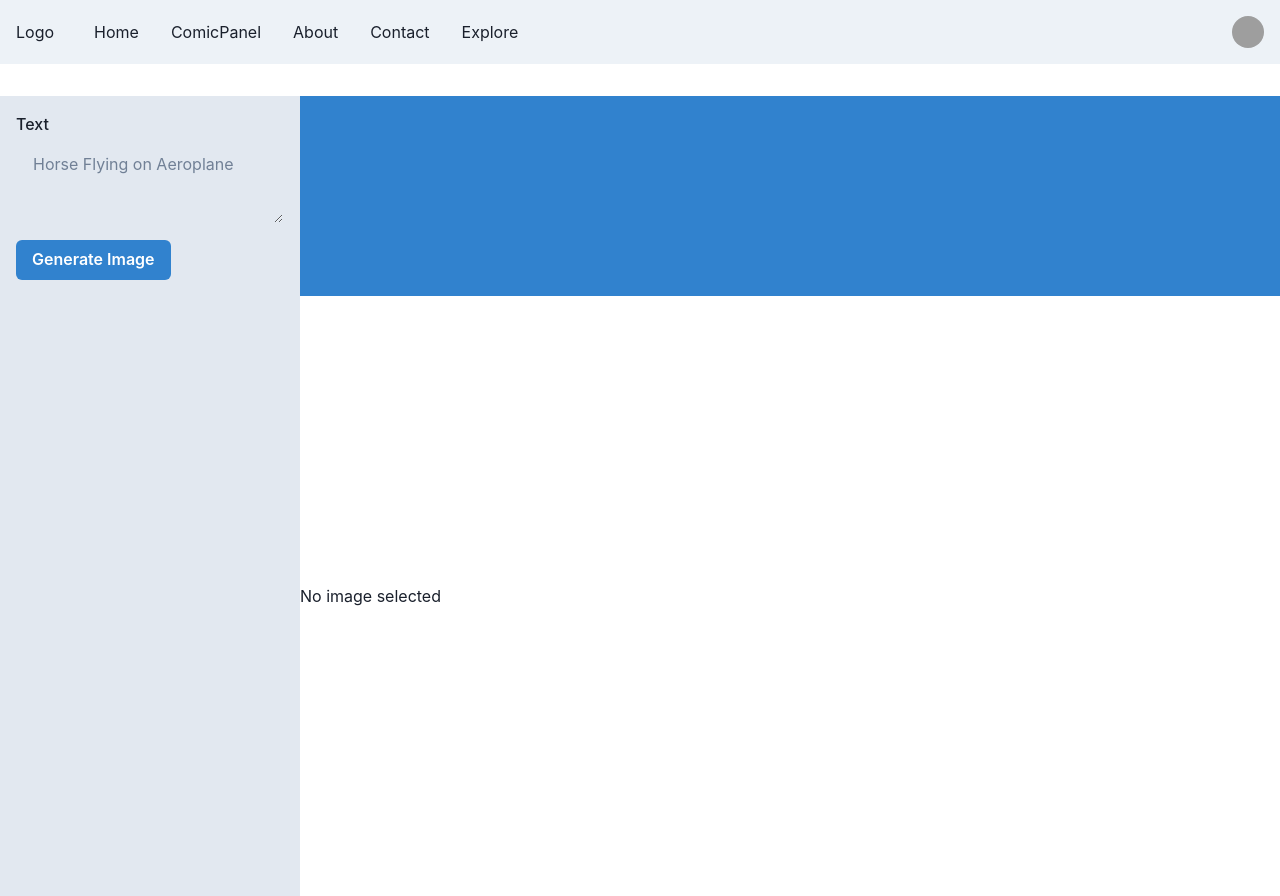
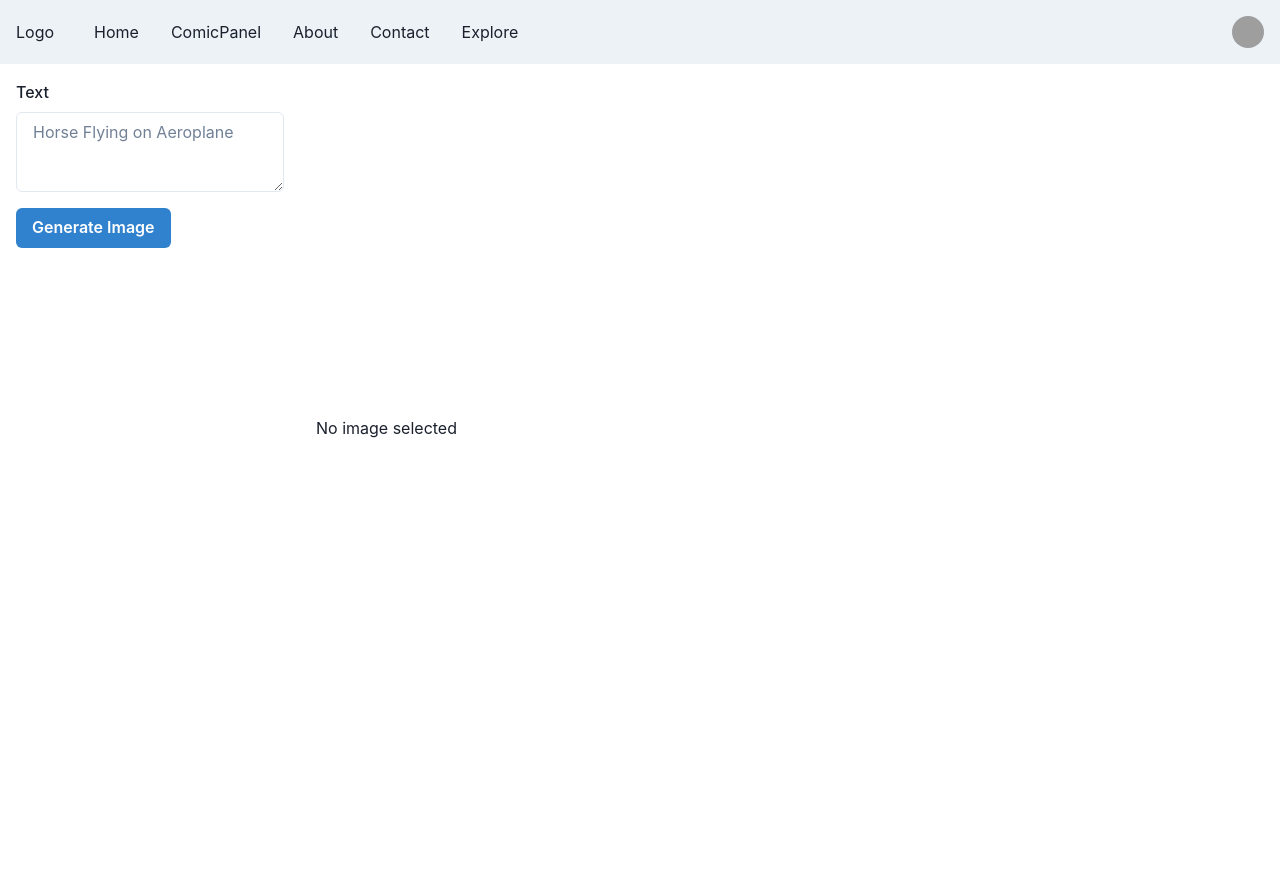
Before and after one commit to abhishek18008/Dashtoon-Assignment, a React (Vite) app: page / in a window 1280 px wide. After the commit the page ends 800 px from the top, so only its background shows below. Built offline with nearby package versions, Linux system fonts and the light colour scheme; grey boxes are pictures that could not be loaded.

Commit message:
fixed bugs in displaying images in topbar and added remove functionality

```diff
--- a/index.html
+++ b/index.html
@@ -5,7 +5,7 @@
     <meta name="viewport" content="width=device-width, initial-scale=1.0" />
     <title>Dashtoon Assignment</title>
   </head>
-  <body>
+  <body style="overflow-x:hidden;">
     <div id="root"></div>
     <script type="module" src="/src/main.jsx"></script>
   </body>
--- a/package.json
+++ b/package.json
@@ -19,8 +19,10 @@
     "markerjs2": "^2.31.2",
     "react": "^18.2.0",
     "react-dom": "^18.2.0",
+    "react-image-gallery": "^1.3.0",
     "react-redux": "^8.1.3",
-    "redux": "^4.2.1"
+    "redux": "^4.2.1",
+    "simplebar-react": "^3.2.4"
   },
   "devDependencies": {
     "@types/react": "^18.2.15",
--- a/src/components/FormSection.jsx
+++ b/src/components/FormSection.jsx
@@ -55,7 +55,7 @@ function FormSection() {
   };
 
   return (
-    <Box p="4">
+    <Box p="4" maxWidth={'300px'} minWidth={"300px"}>
       <form onSubmit={handleSubmit}>
         <FormControl>
           <FormLabel htmlFor="text">Text</FormLabel>
--- a/src/components/Layout.jsx
+++ b/src/components/Layout.jsx
@@ -1,44 +1,25 @@
-import React, { useState } from "react";
-import { Box, Flex } from "@chakra-ui/react";
+import React from "react";
+import { Flex, Box } from "@chakra-ui/react";
 import FormSection from "./FormSection";
 import TopBar from "./TopBar";
 import MainArea from "./MainArea";
 
 function Layout() {
-  const [generatedImages, setGeneratedImages] = useState([]);
-  const [selectedImage, setSelectedImage] = useState(null);
+  return (
+    <Flex height="91vh">
+      {/* Sidebar/Form Section */}
+        <FormSection />
 
-  const addImage = (imageData) => {
-    setGeneratedImages([...generatedImages, imageData]);
-  };
 
-  const updateImage = (index, updatedImageData) => {
-    const updatedImages = [...generatedImages];
-    updatedImages[index] = updatedImageData;
-    setGeneratedImages(updatedImages);
-  };
+      <Flex flex="1" flexDirection="column" width={"100%"}>
+        {/* Top Bar */}
+        {/* <Box bg="blue.500" height="250px"> */}
+          <TopBar />
+        {/* </Box> */}
 
-  const handleImageSelect = (image) => {
-    setSelectedImage(image);
-  };
-
-  return (
-    <Flex height="100vh">
-      {/* Right Sidebar */}
-      <Box width="300px" bg="gray.200">
-        <FormSection addImage={addImage} />
-      </Box>
-
-      <Flex flex="1" flexDirection="column">
-        <Box bg="blue.500" height="200px">
-          <TopBar/>
-        </Box>
-
-        {/* Main Area with Selected Image */}
-        <Flex flex="1">
-          <MainArea selectedImage={selectedImage}
-          generatedImages={generatedImages}
-          updateImage={updateImage} />
+        {/* Main Area */}
+        <Flex flex="1" p="4">
+          <MainArea />
         </Flex>
       </Flex>
     </Flex>
--- a/src/components/NavigationBar.jsx
+++ b/src/components/NavigationBar.jsx
@@ -97,8 +97,6 @@ export default function Simple() {
           </Box>
         ) : null}
       </Box>
-
-      <Box p={4}></Box>
     </>
   );
 }
--- a/src/components/TopBar.jsx
+++ b/src/components/TopBar.jsx
@@ -1,33 +1,49 @@
+
 import React from "react";
+import { Box, Button } from "@chakra-ui/react";
+import { selectImage } from "../features/selectedImage/selectedImageSlice";
+import { removeImage } from "../features/generatedImages/generatedImagesSlice";
+
 import { useDispatch, useSelector } from "react-redux";
-import { Flex, Box, Image } from "@chakra-ui/react";
-import { selectImage } from "../features/selectedImage/selectedImageSlice"; // Import your Redux action
 
 const TopBar = () => {
   const dispatch = useDispatch();
-  const generatedImages = useSelector((state) => state.generatedImages.images); // Update with your generated images slice name
-
+  const images = useSelector((state) => state.generatedImages.images);
   const selectedImageIndex = useSelector((state) => state.selectedImage.index);
 
   const handleImageClick = (index) => {
-    dispatch(selectImage({ index, imageUrl: generatedImages[index] }));
+    dispatch(selectImage({ index, imageUrl: images[index] }));
+  };
+
+  const handleRemoveClick = (index) => {
+    dispatch(removeImage(index));
   };
 
   return (
-    <Flex flexWrap="wrap" justifyContent="center" alignItems="center" gap={4}>
-      {generatedImages.map((image, index) => (
-        <Box
-          key={index}
-          width="200px"
-          border={selectedImageIndex === index ? "2px solid blue" : "none"}
-          borderRadius="md"
-          cursor="pointer"
-          onClick={() => handleImageClick(index)}
-        >
-          <Image src={image} alt={`Generated Image ${index}`} />
+    <Box width={"100%"} bgColor={"blue"}>
+        <Box display="flex" height="max-content" style={{ overflowX: "auto" }}>
+          {images.map((url, index) => (
+            <Box
+              key={index}
+              marginRight="2"
+              style={{
+                minHeight: "220px",
+                aspectRatio: "1",
+                maxHeight: "220px",
+                cursor: "pointer",
+                border: index === selectedImageIndex ? "2px solid red" : "none",
+              }}
+              onClick={() => handleImageClick(index)}
+            >
+              <img
+                src={url}
+                alt={`Image ${index + 1}`}
+              />
+              <Button onClick={() => handleRemoveClick(index)}>Remove</Button>
+            </Box>
+          ))}
         </Box>
-      ))}
-    </Flex>
+    </Box>
   );
 };
 
--- a/src/features/generatedImages/generatedImagesSlice.js
+++ b/src/features/generatedImages/generatedImagesSlice.js
@@ -1,4 +1,3 @@
-
 import { createSlice } from "@reduxjs/toolkit";
 
 const initialState = {
@@ -16,10 +15,14 @@ const generatedImagesSlice = createSlice({
       const { index, image } = action.payload;
       state.images[index] = image;
     },
+    removeImage: (state, action) => {
+      const indexToRemove = action.payload;
+      state.images.splice(indexToRemove, 1);
+    },
     // Add other reducers as needed
   },
 });
 
-export const { addImage, updateAnnotatedImage } = generatedImagesSlice.actions;
+export const { addImage, updateAnnotatedImage, removeImage } = generatedImagesSlice.actions;
 
 export default generatedImagesSlice.reducer;
--- a/src/pages/ComicPanel.jsx
+++ b/src/pages/ComicPanel.jsx
@@ -1,8 +1,10 @@
 import React from "react";
-import { Box, Grid, Image, Text, Flex } from "@chakra-ui/react";
+import { Box, Grid, Image, Text, Flex, Heading } from "@chakra-ui/react";
 
 const ComicPanel = ({ comicImages }) => {
   return (
+    <>
+    <Heading>this is comic panel</Heading>
     <Grid templateColumns="repeat(5, 1fr)" gap={4} p={4}>
       {comicImages.map((image, index) => (
         <Box key={index} boxShadow="lg" borderRadius="md" overflow="hidden">
@@ -14,6 +16,7 @@ const ComicPanel = ({ comicImages }) => {
         </Box>
       ))}
     </Grid>
+    </>
   );
 };
 
```
Also changed, not shown: 1 other file (tests, documents, lock files or other folders).
